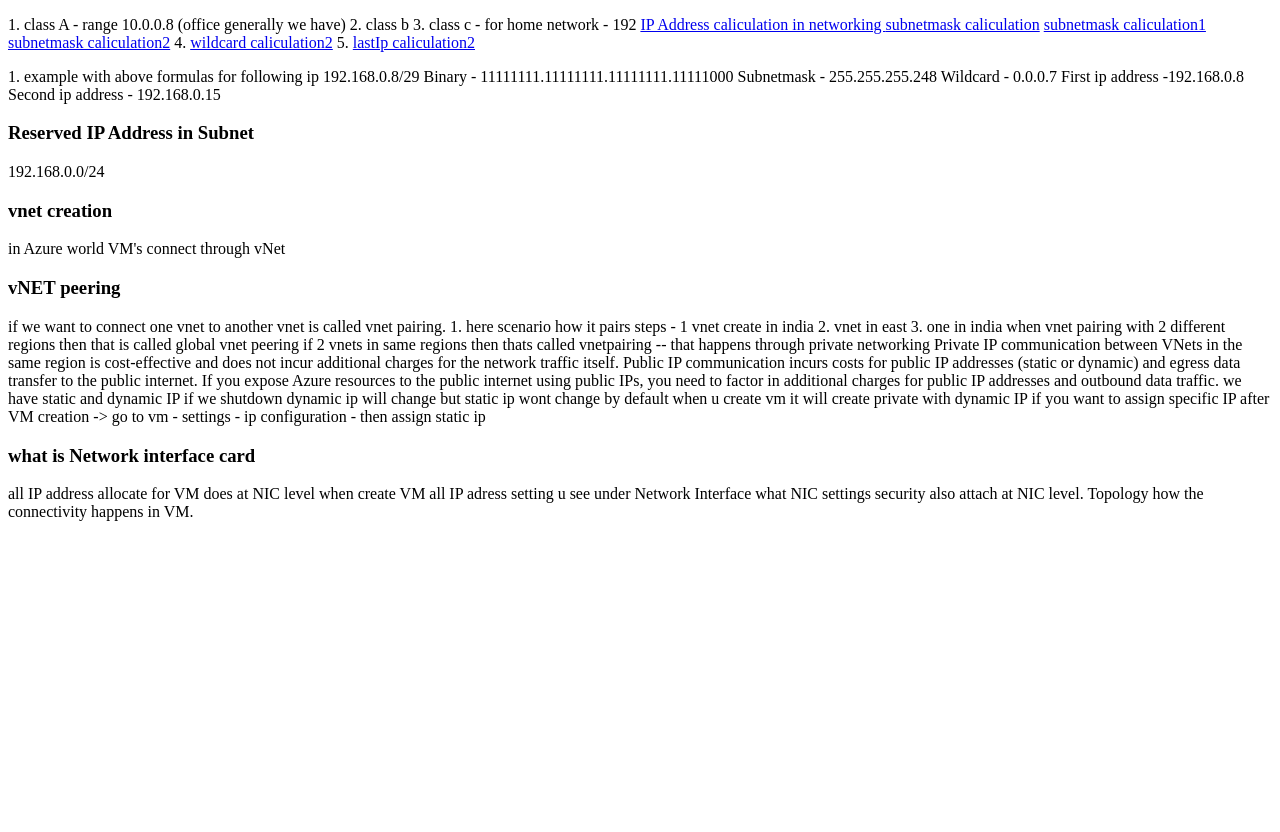
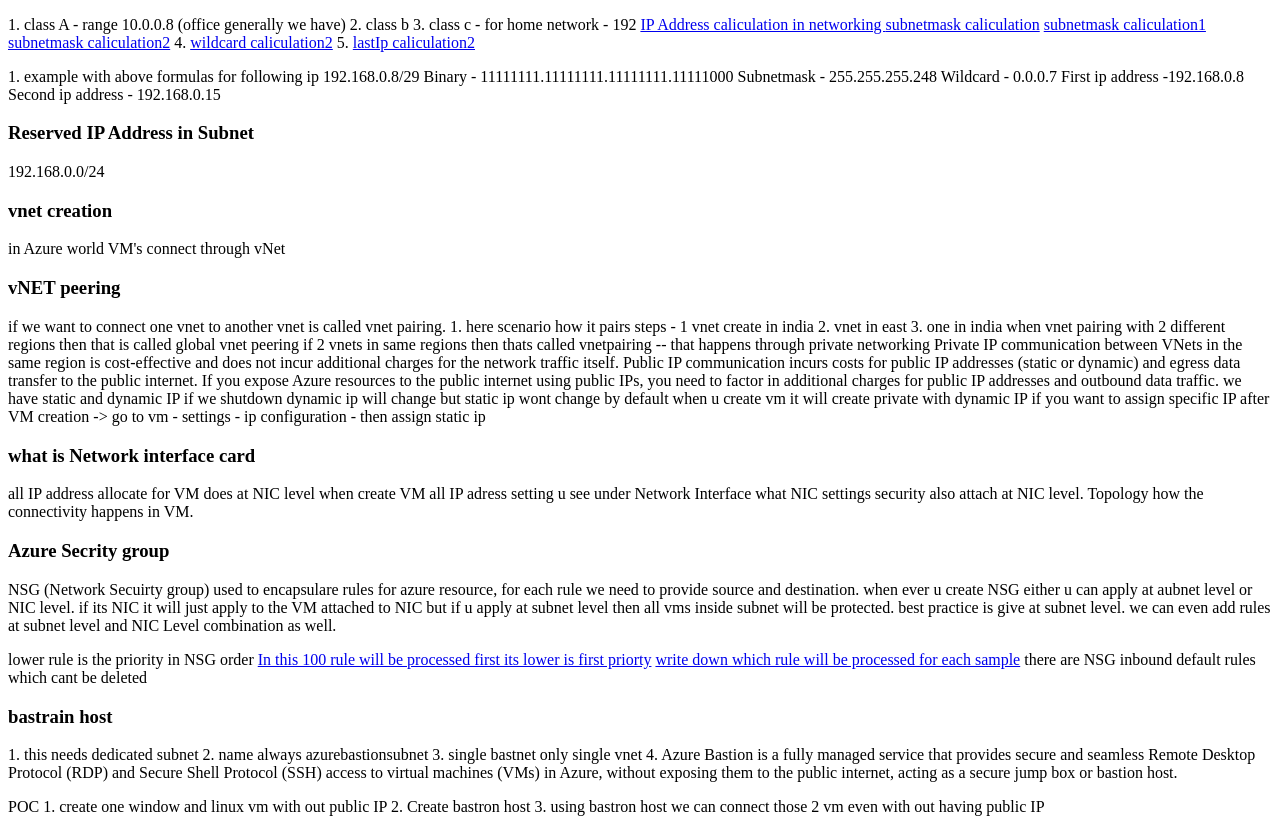
Before and after one commit to rani-2025/ssrwebsite, a plain HTML site: page Azure/azure-networking.html in a window 1280 px wide. Shown: the part 105-937 px from the top of the page. Before the commit the page ends 800 px from the top, so only its background shows below. Drawn offline with Linux system fonts and the light colour scheme.

Commit message:
azure networking basics

```diff
--- a/Azure/azure-networking.html
+++ b/Azure/azure-networking.html
@@ -81,5 +81,37 @@
         Topology how the connectivity happens in VM.
     </p>
    </section>
+   <section>
+    <h3> Azure Secrity group</h3>
+    <p> NSG (Network Secuirty group) used to encapsulare rules for azure resource, for each rule we need to provide source and destination.
+      when ever u create NSG either u can apply at aubnet level or NIC level.
+      if its NIC it will just apply to the VM attached to NIC but if u apply at subnet level then all vms inside subnet will be protected.
+      best practice is give at subnet level.
+
+      we can even add rules at subnet level and NIC Level combination as well.
+    </p>
+    lower rule is the priority in NSG order
+    <a href ="/Assets/Nsgruleorderexample.png">In this 100 rule will be processed first its lower is first priorty</a>
+    <a href ="/Assets/NSGordersample2.png">write down which rule will be processed for each sample</a>
+    there are NSG inbound default rules which cant be deleted
+   </section>
+   <section>
+    <h3>
+      bastrain host
+    </h3>
+    <p>
+      1. this needs dedicated subnet
+      2. name always azurebastionsubnet
+      3. single bastnet only single vnet
+      4. Azure Bastion is a fully managed service that provides secure and seamless Remote Desktop Protocol (RDP) and Secure Shell Protocol (SSH) access to virtual machines (VMs) in Azure,
+      without exposing them to the public internet, acting as a secure jump box or bastion host.
+
+      <p>
+        POC
+      1. create one window and linux vm with out public IP
+      2. Create bastron host
+      3. using bastron host we can connect those 2 vm even with out having public IP
+    </p>
+   </section>
 </body>
 </html>
```
Also changed, not shown: Assets/NSGordersample2.png (added), Assets/Nsgruleorderexample.png (added).
